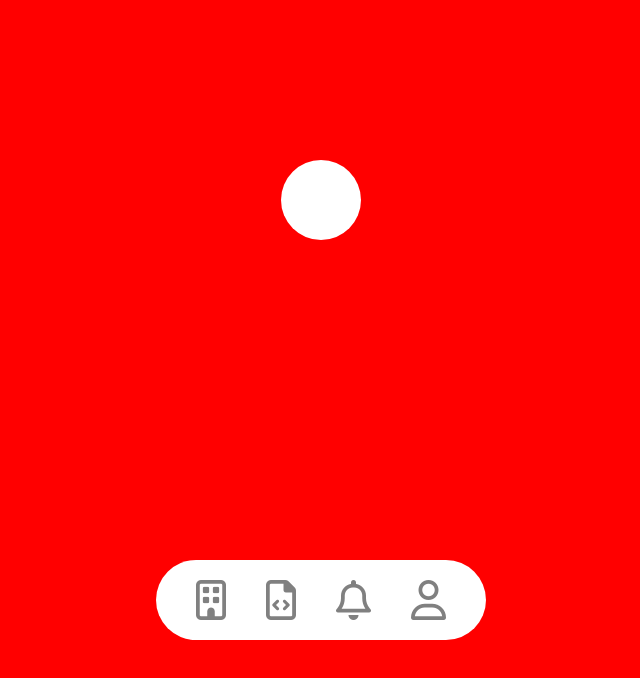
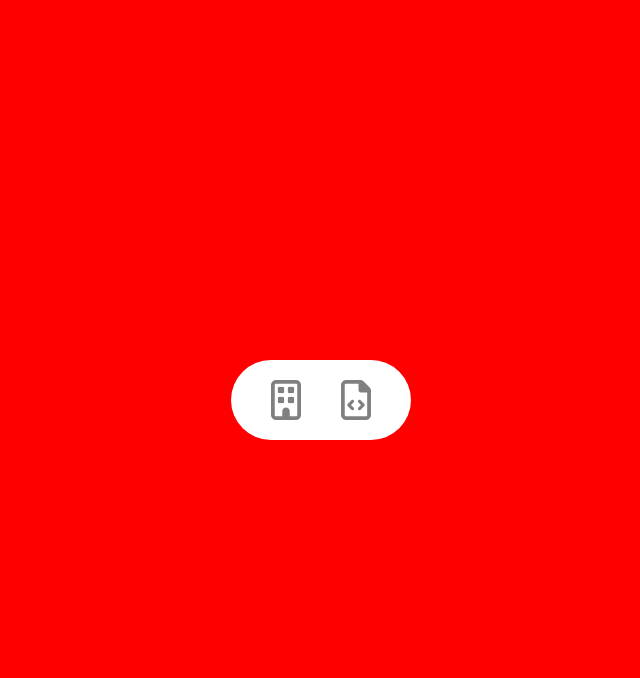
Before and after one commit to The-DevNinja/navColor.js, a plain HTML site: page index.html in a window 1280 px wide. Shown: the whole page, without its empty margins (319-959 px from the left). Drawn offline with Linux system fonts and the light colour scheme.

Commit message:
fourth beta

```diff
--- a/index.html
+++ b/index.html
@@ -16,8 +16,10 @@
 <body>
     <nav></nav>
 
-    <script>
-        let iconData = [{
+    <script src="./script.js"></script>
+<script>
+    createNav([
+        {
             "text": "home",
             "iconName": "fa-building",
             "color": "red"
@@ -25,19 +27,12 @@
             "text": "file",
             "iconName": "fa-file-code",
             "color": "blue"
-        }, {
-            "text": "notification",
-            "iconName": "fa-bell",
-            "color": "orange"
-        }, {
-            "text": "user",
-            "iconName": "fa-user",
-            "color": "green"
-        }
-    ];
-    </script>
+        }], {
+    "navElement": ".the-dev-ninja"
+});
+</script>
 
-    <script src="./script.js"></script>
+
 </body>
 
 </html>
--- a/script.js
+++ b/script.js
@@ -1,7 +1,3 @@
-createNav(iconData, {
-    "navElement": "#nav"
-});
-
 function createNav(arrayIcons, options) {
     let bodyElement = document.querySelector("body");
     let navContainer = setNavElement();
@@ -18,8 +14,7 @@ function createNav(arrayIcons, options) {
             createNavWithOptions(options);
 
             function createNavWithOptions(options) {
-                element = document.createElement("nav");
-                bodyElement.appendChild(element);
+                checkIfNavExist();
 
                 let firstLetter = options.navElement.charAt(0);
 
@@ -29,17 +24,27 @@ function createNav(arrayIcons, options) {
                 if(isID) {
                     element.id = options.navElement.replace("#", "");
                 } else if(isClass) {
-                    element.className.add(options.navElement.replace(".", ""));
+                    element.classList.add(options.navElement.replace(".", ""));
                 } else {
                     element.id = options.navElement;
+                }
+
+                bodyElement.appendChild(element);
+
+                function checkIfNavExist() {
+                    if(!document.querySelector("nav")) {
+                        element = document.createElement("nav");
+                    } else {
+                        element = document.querySelector("nav");
+                    }
                 }
             }
         } else {
             element = document.querySelector("nav");
 
             if(!element) {
+                createNormalNav();
 
-                createNormalNav();
                 function createNormalNav() {
                     element = document.createElement("nav");
                     bodyElement.appendChild(element);
@@ -52,7 +57,7 @@ function createNav(arrayIcons, options) {
 
     let parentClass = "icon-div";
 
-    iconData.forEach((thisData) => {
+    arrayIcons.forEach((thisData) => {
         let newIconContainer;
         let thisIconName = thisData.iconName;
 
@@ -95,7 +100,7 @@ function createNav(arrayIcons, options) {
             makeIconSolid(thisIcon);
 
             function changeBgColor() {
-                let thisIconColor = iconData[index].color;
+                let thisIconColor = arrayIcons[index].color;
 
 
                 bodyElement.style.setProperty("--bg", `${thisIconColor}`);
@@ -127,7 +132,7 @@ function createNav(arrayIcons, options) {
         }
 
         function addDataAttribute(iconName) {
-            let thisTitle = iconData[index].text;
+            let thisTitle = arrayIcons[index].text;
             iconName.setAttribute("data-text", `${thisTitle}`);
         }
     });
```
